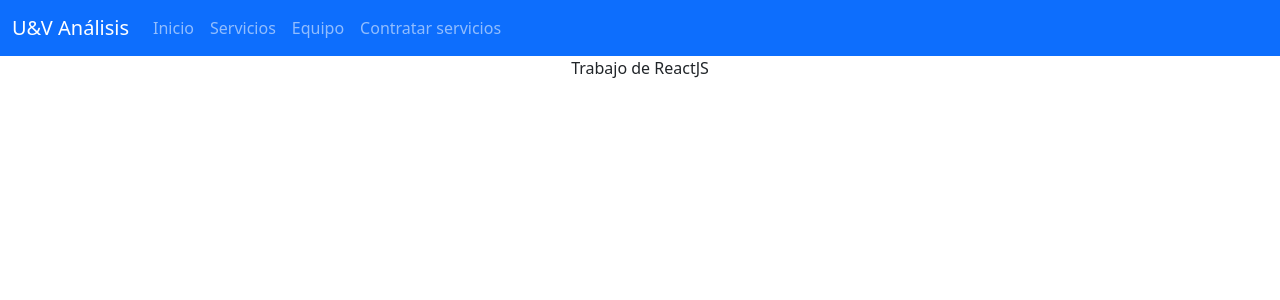
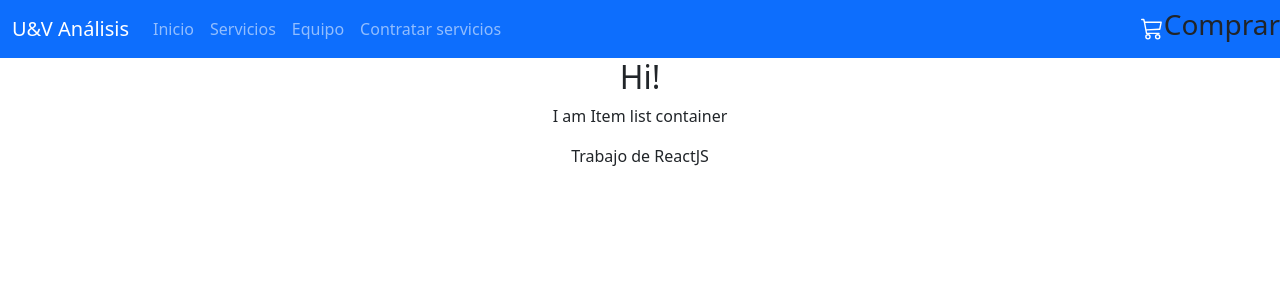
Before and after one commit to gondelsol/React-JS, a React (Create React App) app: page / in a window 1280 px wide. Shown: the top 300 px of the page. Built offline with nearby package versions, Linux system fonts and the light colour scheme.

Commit message:
desafío2

```diff
--- a/package.json
+++ b/package.json
@@ -7,6 +7,7 @@
     "@testing-library/react": "^13.2.0",
     "@testing-library/user-event": "^13.5.0",
     "bootstrap": "^5.1.3",
+    "bootstrap-icons": "^1.8.2",
     "react": "^18.1.0",
     "react-dom": "^18.1.0",
     "react-scripts": "5.0.1",
--- a/src/App.js
+++ b/src/App.js
@@ -1,10 +1,12 @@
 import './App.css';
 import Navbar from './components/Navbar';
+import ItemListContainer from './components/ItemListContainer';
 
 function App() {
   return (
     <div className="App">
           <Navbar></Navbar>
+          <ItemListContainer></ItemListContainer>
   Trabajo de ReactJS
     </div>
   );
--- /dev/null
+++ b/src/components/CartWidget.js
@@ -0,0 +1,17 @@
+
+
+const CartWidget = () => {
+    return (
+        <>
+        <svg xmlns="http://www.w3.org/2000/svg" width="25" height="25" fill="White" className="bi bi-cart3" viewBox="0 0 16 16">
+  <path d="M0 1.5A.5.5 0 0 1 .5 1H2a.5.5 0 0 1 .485.379L2.89 3H14.5a.5.5 0 0 1 .49.598l-1 5a.5.5 0 0 1-.465.401l-9.397.472L4.415 11H13a.5.5 0 0 1 0 1H4a.5.5 0 0 1-.491-.408L2.01 3.607 1.61 2H.5a.5.5 0 0 1-.5-.5zM3.102 4l.84 4.479 9.144-.459L13.89 4H3.102zM5 12a2 2 0 1 0 0 4 2 2 0 0 0 0-4zm7 0a2 2 0 1 0 0 4 2 2 0 0 0 0-4zm-7 1a1 1 0 1 1 0 2 1 1 0 0 1 0-2zm7 0a1 1 0 1 1 0 2 1 1 0 0 1 0-2z"/>
+</svg>
+                <h3>Comprar</h3>
+
+        </>
+
+
+    );
+}
+
+export default CartWidget;
--- /dev/null
+++ b/src/components/ItemListContainer.js
@@ -0,0 +1,11 @@
+const ItemListContainer = () => {
+    return (
+        <>
+        <h2> Hi!</h2>
+        <p> I am Item list container</p>
+        </>
+
+    );
+}
+
+export default ItemListContainer;
--- a/src/components/Navbar.js
+++ b/src/components/Navbar.js
@@ -1,4 +1,5 @@
 import 'bootstrap/dist/css/bootstrap.min.css';
+import CartWidget from './CartWidget';
 
 const Navbar = () => {
     return (
@@ -28,6 +29,9 @@
       </ul>
     </div>
   </div>
+
+
+<CartWidget />
 </nav>
 
         </div>
```
Also changed, not shown: src/components/carro.svg (added), 1 other file (tests, documents, lock files or other folders).
